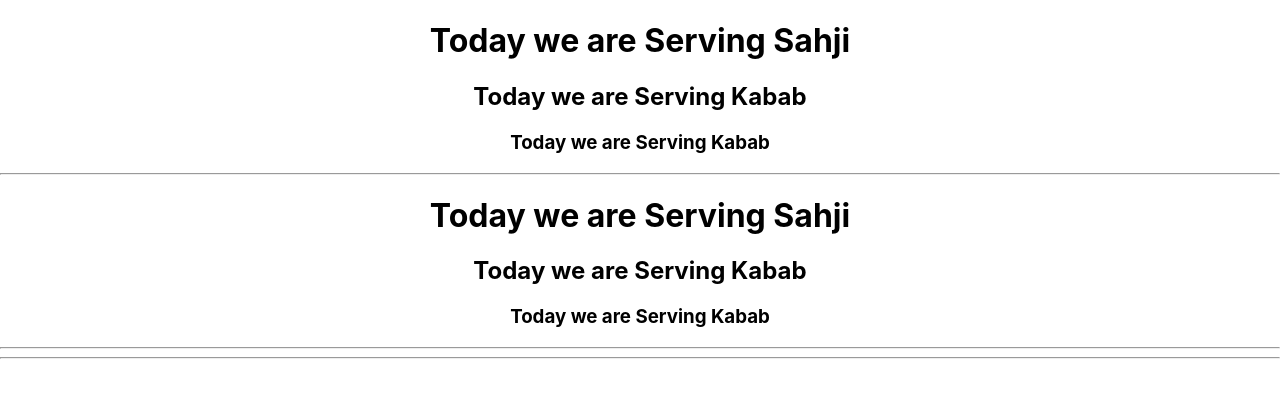
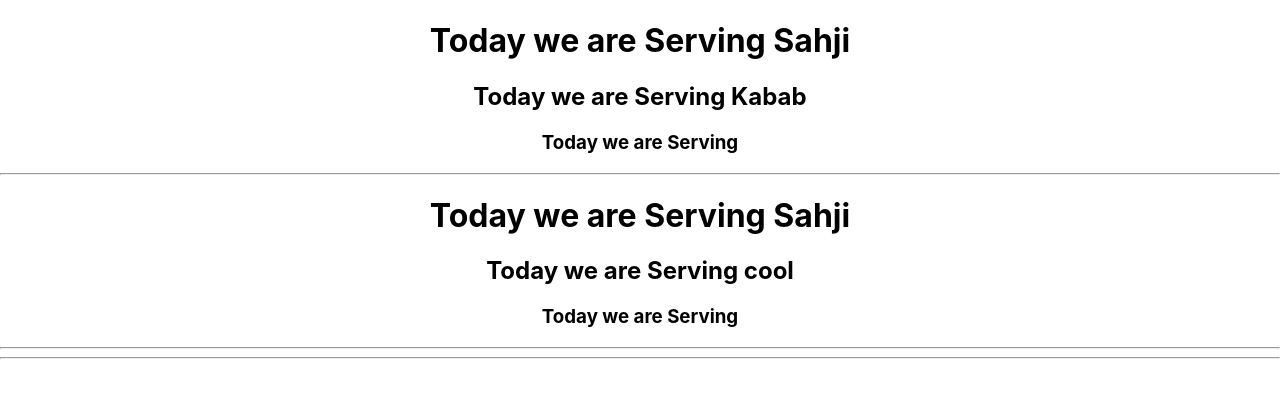
Before and after one commit to ismardoi2001/react-assignment2, a React (Create React App) app: page / in a window 1280 px wide. Shown: the top 398 px of the page. Built offline with nearby package versions, Linux system fonts and the light colour scheme.

Commit message:
update task

```diff
--- a/src/App.js
+++ b/src/App.js
@@ -7,7 +7,7 @@ function App(){
     <div className ="App">
     {/*<dinner></dinner>*/}
     <Dinner dishName ="Sahji" SweetDish="Kabab"/>
-    <Dinner dishName ="Sahji" SweetDish="Kabab"/>
+    <Dinner dishName ="Sahji" SweetDish="cool"/>
 
 
     <hr/>
--- a/src/dinner.js
+++ b/src/dinner.js
@@ -5,7 +5,7 @@ function Dinner (props) {
         <div>
         <h1> Today we are Serving {props.dishName}</h1>
         <h2> Today we are Serving {props.SweetDish}</h2>
-        <h3> Today we are Serving {props.SweetDish}</h3>
+        <h3> Today we are Serving {props.cool}</h3>
         <hr/>
         </div>
     )
```
